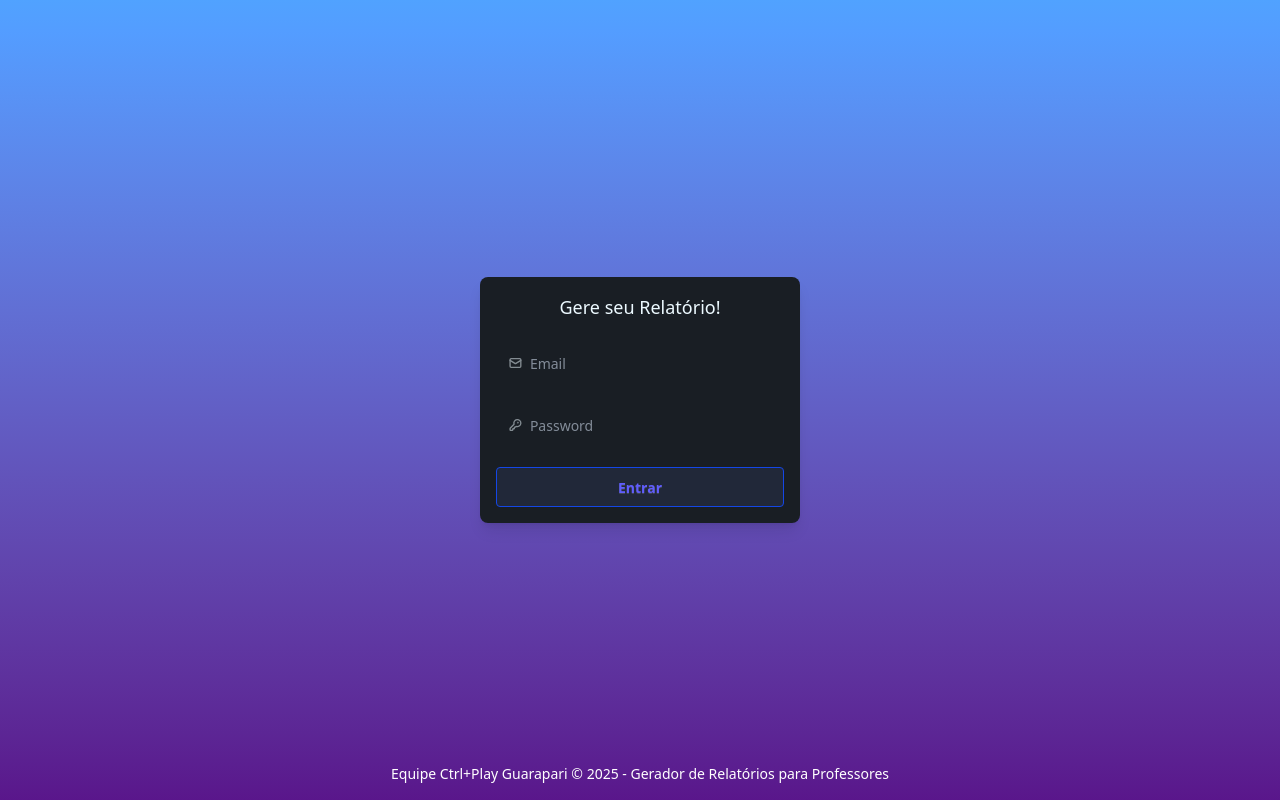
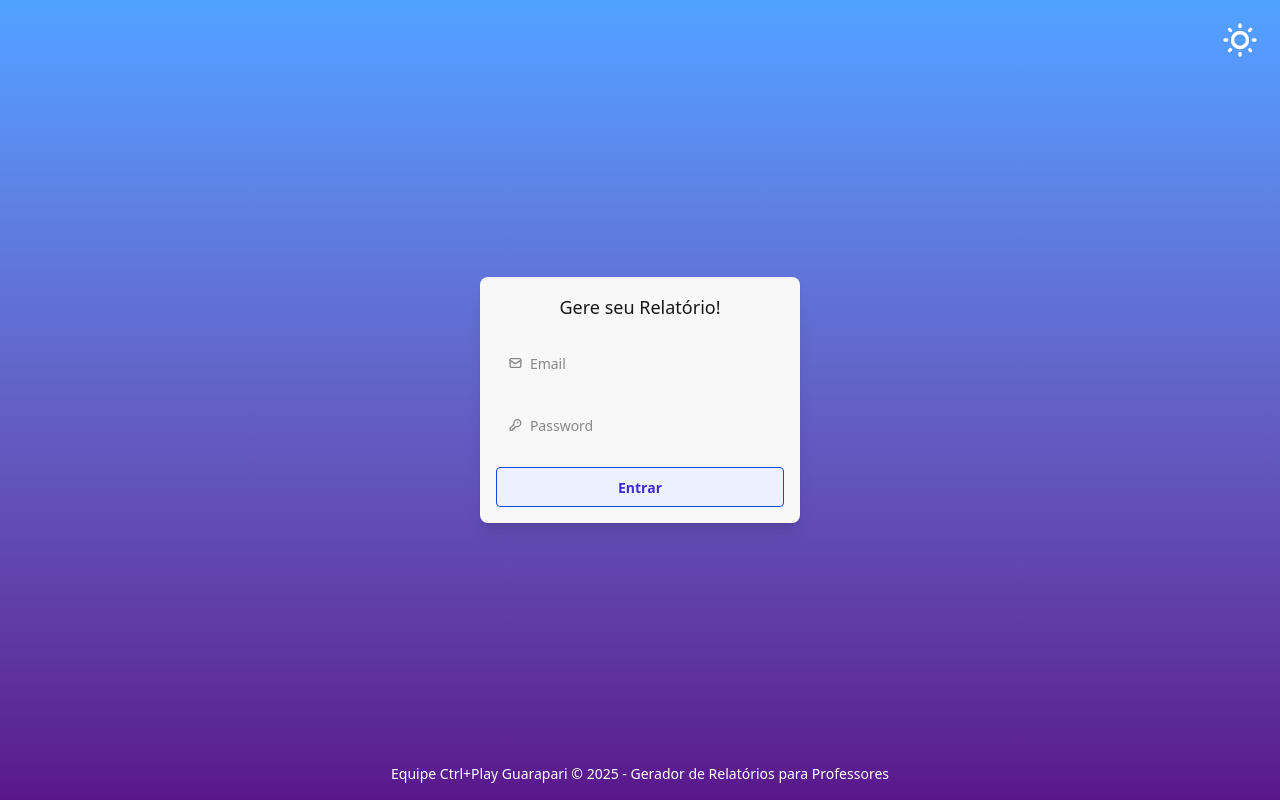
Before and after one commit to asafeCode/Front-ClassReport, a React (Vite) app: page /login in a window 1280 px wide. Built offline with nearby package versions, Linux system fonts and the light colour scheme.

Commit message:
finalizado o css da aplicacao

```diff
--- a/src/api/api.js
+++ b/src/api/api.js
@@ -6,14 +6,4 @@ const API = "https://lessonreportapi.azurewebsites.net";
 const api = axios.create({
   baseURL: API,
 });
-
-// Adiciona automaticamente o token em cada requisição
-api.interceptors.request.use((config) => {
-  const token = getToken();
-  if (token) {
-    config.headers.Authorization = `Bearer ${token}`;
-  }
-  return config;
-});
-
 export default api;
--- /dev/null
+++ b/src/api/services/classesService.js
@@ -0,0 +1,10 @@
+import api from "../api.js";
+export const classes = async (accessToken) => {
+    const response = await api.get("/classes", {
+        headers: {
+            Authorization: `Bearer ${accessToken}`,
+        }
+    });
+
+    return response.data;
+};
--- /dev/null
+++ b/src/api/services/generateReportService.js
@@ -0,0 +1,8 @@
+import api from "../api.js";
+export const generateReport = async (accessToken, classId) => {
+    const response = await api.post("/generate-report", {
+        headers: { Authorization: `Bearer ${accessToken}` },
+        classid: String(classId)
+})
+    return response.data;
+};
--- a/src/api/authService.js
+++ b/src/api/services/loginService.js
@@ -1,9 +1,10 @@
-import api from "./api";
+import api from "../api.js";
+
 export const login = async (email, password) => {
       const response = await api.post("/login", {
         username: email,
         password: password,
       });
 
-      return response.data;
+      return response.data.accessToken;
 };
--- /dev/null
+++ b/src/api/services/teacherInfoService.js
@@ -0,0 +1,10 @@
+import api from "../api.js";
+export const teacherInfo = async (accessToken) => {
+    const response = await api.get("/teacher", {
+        headers: {
+            Authorization: `Bearer ${accessToken}`,
+        }
+    });
+
+    return response.data;
+};
--- /dev/null
+++ b/src/components/inputEmail.jsx
@@ -0,0 +1,27 @@
+import React from "react";
+
+const InputEmail = ({ placeholder = "Email", onChange }) => {
+    return (
+        <label className="input input-ghost">
+            <svg className="h-[1em] opacity-50" xmlns="http://www.w3.org/2000/svg" viewBox="0 0 24 24">
+                <g
+                    strokeLinejoin="round"
+                    strokeLinecap="round"
+                    strokeWidth="2.5"
+                    fill="none"
+                    stroke="currentColor"
+                >
+                    <rect width="20" height="16" x="2" y="4" rx="2"></rect>
+                    <path d="m22 7-8.97 5.7a1.94 1.94 0 0 1-2.06 0L2 7"></path>
+                </g>
+            </svg>
+            <input type="email"
+                placeholder={placeholder}
+                required
+                onChange={onChange} />
+        </label>
+
+    );
+};
+
+export default InputEmail;
--- /dev/null
+++ b/src/components/inputPassword.jsx
@@ -0,0 +1,31 @@
+import React from "react";
+
+const InputPassword = ({ placeholder = "Password", onChange }) => {
+    return (
+        <label className="input input-ghost mt-4">
+            <svg className="h-[1em] opacity-50" xmlns="http://www.w3.org/2000/svg" viewBox="0 0 24 24">
+                <g
+                    strokeLinejoin="round"
+                    strokeLinecap="round"
+                    strokeWidth="2.5"
+                    fill="none"
+                    stroke="currentColor"
+                >
+                    <path
+                        d="M2.586 17.414A2 2 0 0 0 2 18.828V21a1 1 0 0 0 1 1h3a1 1 0 0 0 1-1v-1a1 1 0 0 1 1-1h1a1 1 0 0 0 1-1v-1a1 1 0 0 1 1-1h.172a2 2 0 0 0 1.414-.586l.814-.814a6.5 6.5 0 1 0-4-4z"
+                    ></path>
+                    <circle cx="16.5" cy="7.5" r=".5" fill="currentColor"></circle>
+                </g>
+            </svg>
+            <input
+                type="password"
+                required
+                placeholder={placeholder}
+                onChange={onChange}
+            />
+        </label>
+
+    );
+};
+
+export default InputPassword;
--- /dev/null
+++ b/src/components/themeChange.jsx
@@ -0,0 +1,40 @@
+import { useEffect, useState } from "react";
+
+export default function ThemeToggle() {
+    const [theme, setTheme] = useState(
+        localStorage.getItem("theme") || "light"
+    );
+
+    useEffect(() => {
+        document.documentElement.setAttribute("data-theme", theme);
+        localStorage.setItem("theme", theme);
+    }, [theme]);
+
+    const toggleTheme = () => {
+        setTheme(theme === "light" ? "dark" : "light");
+    };
+
+    return (
+        <label className="swap swap-rotate">
+            <input type="checkbox" onChange={toggleTheme} checked={theme === "dark"} />
+            {/* Ícone do sol (modo claro) */}
+            <svg
+                className="swap-off h-10 w-10 fill-current text-white"
+                xmlns="http://www.w3.org/2000/svg"
+                viewBox="0 0 24 24">
+                <path
+                    d="M5.64,17l-.71.71a1,1,0,0,0,0,1.41,1,1,0,0,0,1.41,0l.71-.71A1,1,0,0,0,5.64,17ZM5,12a1,1,0,0,0-1-1H3a1,1,0,0,0,0,2H4A1,1,0,0,0,5,12Zm7-7a1,1,0,0,0,1-1V3a1,1,0,0,0-2,0V4A1,1,0,0,0,12,5ZM5.64,7.05a1,1,0,0,0,.7.29,1,1,0,0,0,.71-.29,1,1,0,0,0,0-1.41l-.71-.71A1,1,0,0,0,4.93,6.34Zm12,.29a1,1,0,0,0,.7-.29l.71-.71a1,1,0,1,0-1.41-1.41L17,5.64a1,1,0,0,0,0,1.41A1,1,0,0,0,17.66,7.34ZM21,11H20a1,1,0,0,0,0,2h1a1,1,0,0,0,0-2Zm-9,8a1,1,0,0,0-1,1v1a1,1,0,0,0,2,0V20A1,1,0,0,0,12,19ZM18.36,17A1,1,0,0,0,17,18.36l.71.71a1,1,0,0,0,1.41,0,1,1,0,0,0,0-1.41ZM12,6.5A5.5,5.5,0,1,0,17.5,12,5.51,5.51,0,0,0,12,6.5Zm0,9A3.5,3.5,0,1,1,15.5,12,3.5,3.5,0,0,1,12,15.5Z" />
+            </svg>
+
+            {/* moon icon */}
+            <svg
+                className="swap-on h-10 w-10 fill-current text-black"
+                xmlns="http://www.w3.org/2000/svg"
+                viewBox="0 0 24 24">
+                <path
+                    d="M21.64,13a1,1,0,0,0-1.05-.14,8.05,8.05,0,0,1-3.37.73A8.15,8.15,0,0,1,9.08,5.49a8.59,8.59,0,0,1,.25-2A1,1,0,0,0,8,2.36,10.14,10.14,0,1,0,22,14.05,1,1,0,0,0,21.64,13Zm-9.5,6.69A8.14,8.14,0,0,1,7.08,5.22v.27A10.15,10.15,0,0,0,17.22,15.63a9.79,9.79,0,0,0,2.1-.22A8.11,8.11,0,0,1,12.14,19.73Z" />
+            </svg>
+        </label>
+
+    )
+}
--- a/src/contexts/AuthContext.jsx
+++ b/src/contexts/AuthContext.jsx
@@ -1,13 +1,11 @@
 import { createContext, useContext, useState, useEffect } from "react";
-import { getToken, setToken as saveToken, clearToken } from "../utils/TokenStorage";
-
 const AuthContext = createContext();
 
 export function AuthProvider({ children }) {
   const [token, setTokenState] = useState(null);
 
   useEffect(() => {
-    const savedToken = getToken();
+    const savedToken = localStorage.getItem("token");
     if (savedToken) {
       setTokenState(savedToken);
     }
@@ -15,13 +13,13 @@ export function AuthProvider({ children }) {
 
   const login = (accessToken) => {
     if (accessToken) {
-      saveToken(accessToken);
+      localStorage.setItem("token", accessToken);
       setTokenState(accessToken);
     }
   };
 
   const logout = () => {
-    clearToken();
+    localStorage.removeItem("token");
     setTokenState(null);
   };
 
--- a/src/pages/Login.jsx
+++ b/src/pages/Login.jsx
@@ -1,7 +1,10 @@
 import { useState } from "react";
 import { useNavigate } from "react-router-dom";
 import { useAuth } from "../contexts/AuthContext";
-import { login as apiLogin } from "../api/authService";
+import { login as apiLogin } from "../api/services/loginService.js";
+import ThemeToggle from "../components/themeChange.jsx";
+import InputEmail from "../components/inputEmail.jsx";
+import InputPassword from "../components/inputPassword.jsx";
 
 export default function Login() {
   const [email, setEmail] = useState("");
@@ -31,52 +34,19 @@ export default function Login() {
   };
 
   return (
-    <div data-theme="dark" className="overflow-hidden">
+    <div className="overflow-hidden">
+      <header className="fixed w-full">
+        <div className="flex flex-row-reverse m-5">
+          <ThemeToggle/>
+        </div>
+      </header>
       <div className="w-screen h-screen flex items-center justify-center bg-linear-to-b from-blue-400 to-purple-900">
         <form onSubmit={handleLogin}>
           <fieldset className="fieldset bg-base-200 border-none rounded-box w-xs border p-4 shadow-lg">
             <h2 className="text-center font-medium text-lg pb-4">Gere seu Relatório!</h2>
             {error && <p className="text-red-500 mt-3 text-center">{error}</p>}
-
-            <label className="input input-ghost">
-              <svg className="h-[1em] opacity-50" xmlns="http://www.w3.org/2000/svg" viewBox="0 0 24 24">
-                <g
-                  strokeLinejoin="round"
-                  strokeLinecap="round"
-                  strokeWidth="2.5"
-                  fill="none"
-                  stroke="currentColor"
-                >
-                  <rect width="20" height="16" x="2" y="4" rx="2"></rect>
-                  <path d="m22 7-8.97 5.7a1.94 1.94 0 0 1-2.06 0L2 7"></path>
-                </g>
-              </svg>
-              <input type="email" placeholder="Email" required onChange={(e) => setEmail(e.target.value)} />
-            </label>
-
-
-            <label className="input input-ghost mt-4">
-              <svg className="h-[1em] opacity-50" xmlns="http://www.w3.org/2000/svg" viewBox="0 0 24 24">
-                <g
-                  strokeLinejoin="round"
-                  strokeLinecap="round"
-                  strokeWidth="2.5"
-                  fill="none"
-                  stroke="currentColor"
-                >
-                  <path
-                    d="M2.586 17.414A2 2 0 0 0 2 18.828V21a1 1 0 0 0 1 1h3a1 1 0 0 0 1-1v-1a1 1 0 0 1 1-1h1a1 1 0 0 0 1-1v-1a1 1 0 0 1 1-1h.172a2 2 0 0 0 1.414-.586l.814-.814a6.5 6.5 0 1 0-4-4z"
-                  ></path>
-                  <circle cx="16.5" cy="7.5" r=".5" fill="currentColor"></circle>
-                </g>
-              </svg>
-              <input
-                type="password"
-                required
-                placeholder="Password"
-                onChange={(e) => setPassword(e.target.value)}
-              />
-            </label>
+            <InputEmail onChange={(e) => setEmail(e.target.value)}/>
+            <InputPassword onChange={(e) => setPassword(e.target.value)}/>
             <button
               className="btn btn-soft btn-primary border-blue-700 mt-4"
               disabled={loading}
```
Also changed, not shown: src/pages/Classes.jsx (+24 -13 lines).
